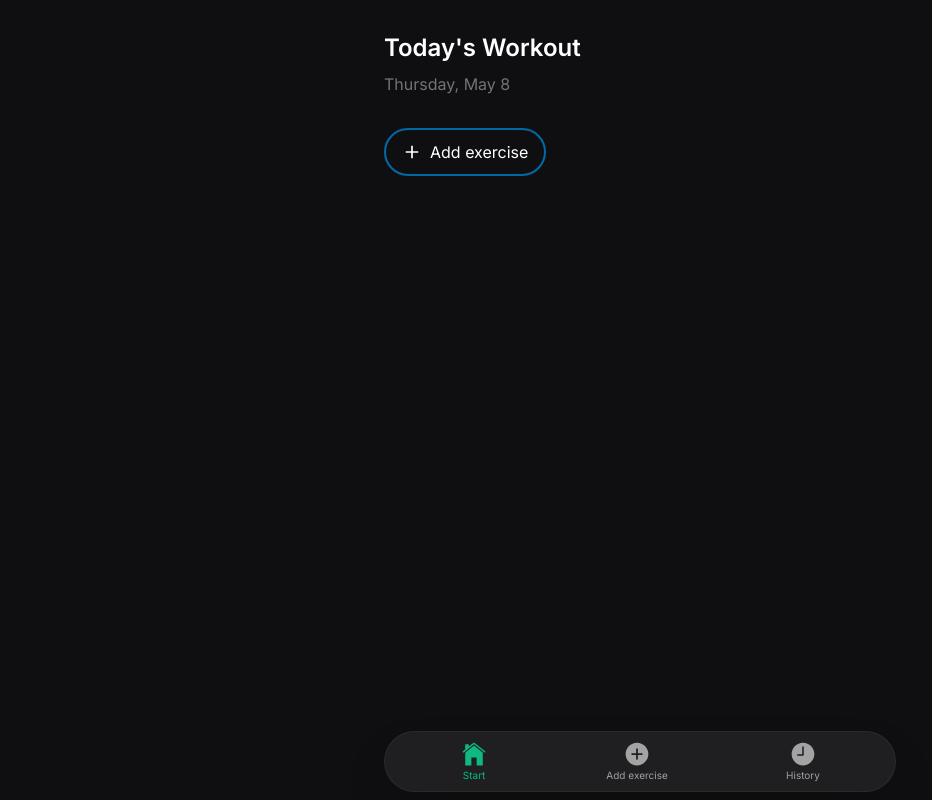
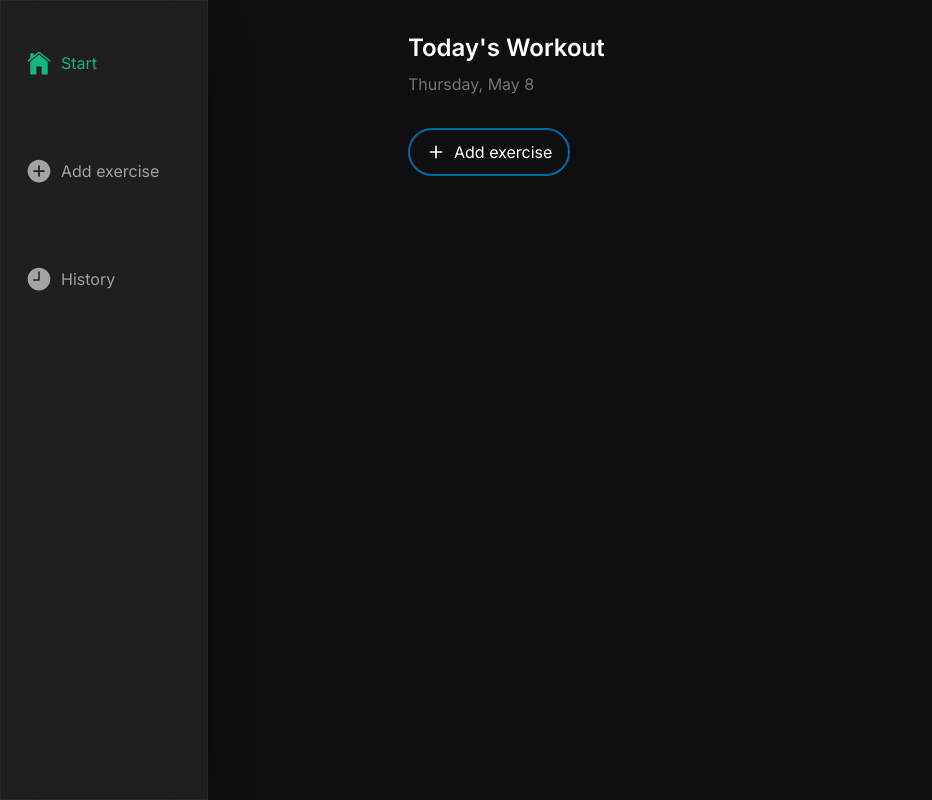
Before and after one commit to alexanderiksson/barbellbook, a React (Vite) app: page / in a window 1280 px wide. Shown: the whole page, without its empty margins (0-932 px from the left). Built offline with nearby package versions, Linux system fonts and the light colour scheme.

Commit message:
Added reps to exercise chart and updated navigation

```diff
--- a/src/Layout.tsx
+++ b/src/Layout.tsx
@@ -4,8 +4,7 @@ import Navigation from "./components/layout/Navigation";
 export default function Layout() {
     return (
         <>
-            {/* <div className="h-16 w-screen bg-zinc-900/50 backdrop-blur-xl fixed top-0 z-30 border-b border-white/5"></div> */}
-            <main role="main" className="flex-1 flex flex-col justify-start pt-8 pb-20">
+            <main role="main" className="flex-1 flex flex-col justify-start pt-8 pb-20 lg:ml-52">
                 <Outlet />
             </main>
             <Navigation />
--- a/src/components/layout/Navigation.tsx
+++ b/src/components/layout/Navigation.tsx
@@ -12,7 +12,7 @@ const Tab = ({ to, label, Icon }: TabProps) => {
         <NavLink
             to={to}
             className={({ isActive }) =>
-                `flex flex-col items-center justify-center text-[10px] ${
+                `flex flex-col lg:flex-row lg:gap-2 items-center justify-center text-[10px] lg:text-base ${
                     isActive ? "text-emerald-500" : "text-neutral-400"
                 }`
             }
@@ -30,10 +30,13 @@ const Tab = ({ to, label, Icon }: TabProps) => {
 export default function Navigation() {
     return (
         <nav
-            id="mobile-nav"
-            className="content bg-zinc-800/70 backdrop-blur-xl border border-white/5 fixed bottom-2 py-2 z-20 rounded-full left-1/2 transform -translate-x-1/2 shadow-2xl"
+            className="bg-zinc-800/70 backdrop-blur-xl border border-white/5 fixed z-20 shadow-2xl w-full bottom-0 left-0 py-2 h-16
+            lg:top-0 lg:left-0 lg:bottom-0 lg:w-52 lg:h-full lg:py-12 lg:flex lg:flex-col lg:px-2"
         >
-            <ul className="flex justify-around items-center px-4">
+            <ul
+                className="flex justify-around items-center px-4 flex-row h-full
+            lg:flex-col lg:justify-start lg:items-start lg:space-y-20 lg:space-x-0 lg:h-auto"
+            >
                 <li>
                     <Tab to="/" label="Start" Icon={IoIosHome} />
                 </li>
--- a/src/components/pages/Stats/LineChart.tsx
+++ b/src/components/pages/Stats/LineChart.tsx
@@ -32,16 +32,8 @@ export default function Chart({ data }: ChartProps) {
                             color: "lightgray",
                         }}
                     />
-                    <Line
-                        type="monotone"
-                        dataKey={
-                            data[0]
-                                ? Object.keys(data[0]).find((key) => key !== "date") || "Data"
-                                : "Data"
-                        }
-                        stroke="#0369a1"
-                        strokeWidth={2}
-                    />
+                    <Line type="monotone" dataKey="Weight" stroke="#0ea5e9" strokeWidth={2} />
+                    <Line type="monotone" dataKey="Reps" stroke="#10b981" strokeWidth={2} />
                 </LineChart>
             </ResponsiveContainer>
         </div>
--- a/src/index.css
+++ b/src/index.css
@@ -14,7 +14,7 @@ body,
 }
 
 .content {
-    @apply max-w-lg w-[90%] mx-auto;
+    @apply max-w-2xl w-[90%] mx-auto;
 }
 
 .button {
--- a/src/pages/ExerciseStats.tsx
+++ b/src/pages/ExerciseStats.tsx
@@ -15,18 +15,23 @@ export default function ExerciseStats() {
         .filter((workout) => workout.exercises.some((ex) => ex.name === exercise))
         .map((workout) => {
             const exerciseData = workout.exercises.find((ex) => ex.name === exercise);
-            const maxWeight = exerciseData
-                ? Math.max(...exerciseData.sets.map((set) => Number(set.weight)))
-                : 0;
+            const maxWeightSet = exerciseData
+                ? exerciseData.sets.reduce((maxSet, currentSet) =>
+                      Number(currentSet.weight) > Number(maxSet.weight) ? currentSet : maxSet
+                  )
+                : { weight: 0, reps: 0 };
             return {
                 date: workout.date,
-                Weight: maxWeight,
+                Weight: Number(maxWeightSet.weight),
+                Reps: Number(maxWeightSet.reps),
             };
         })
         .sort((a, b) => new Date(a.date).getTime() - new Date(b.date).getTime());
 
     const [selectedYear, setSelectedYear] = useState<string>("all");
-    const [filteredData, setFilteredData] = useState<{ date: string; Weight: number }[]>([]);
+    const [filteredData, setFilteredData] = useState<
+        { date: string; Weight: number; Reps: number }[]
+    >([]);
 
     const years = useMemo(
         () =>
```
